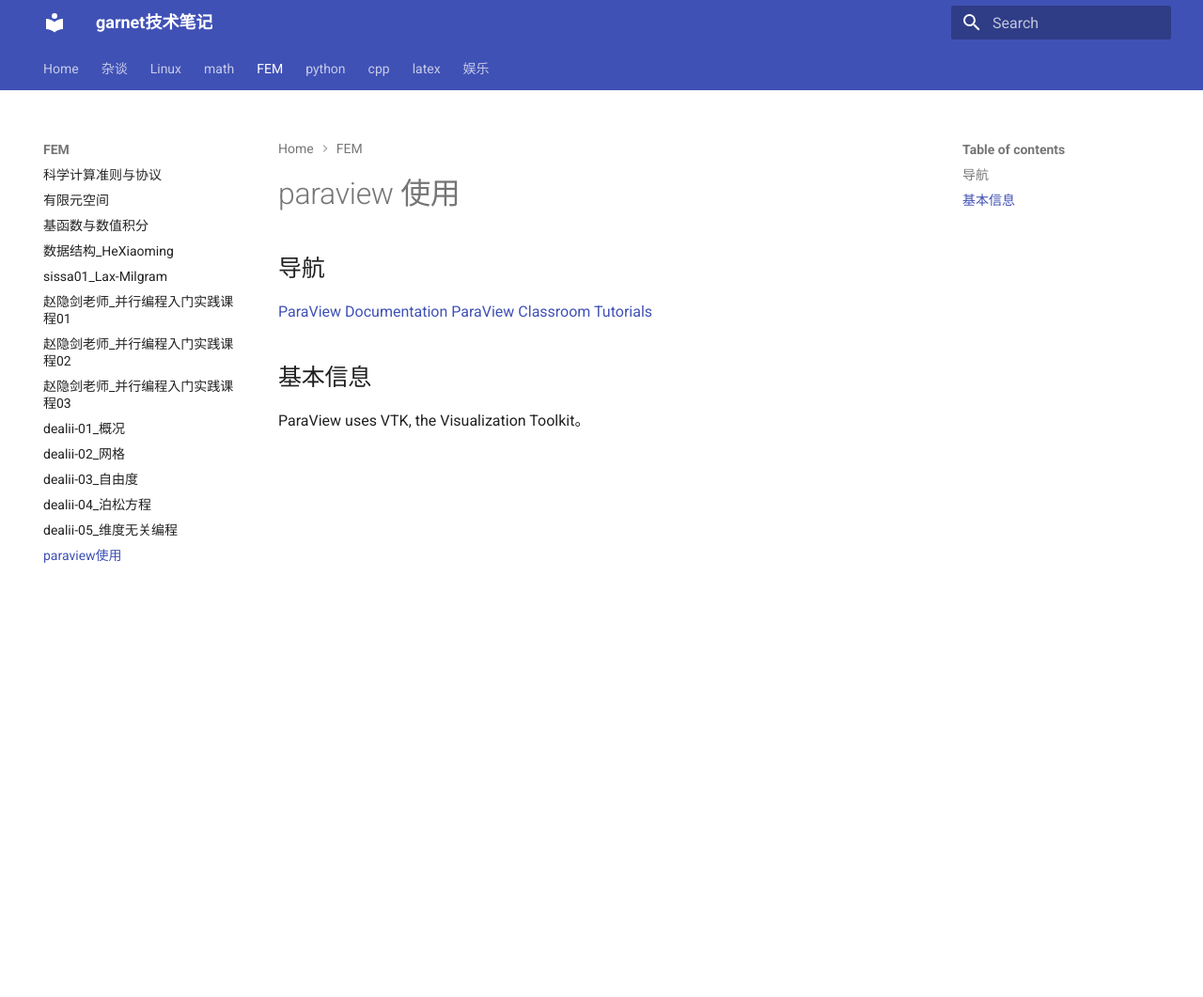
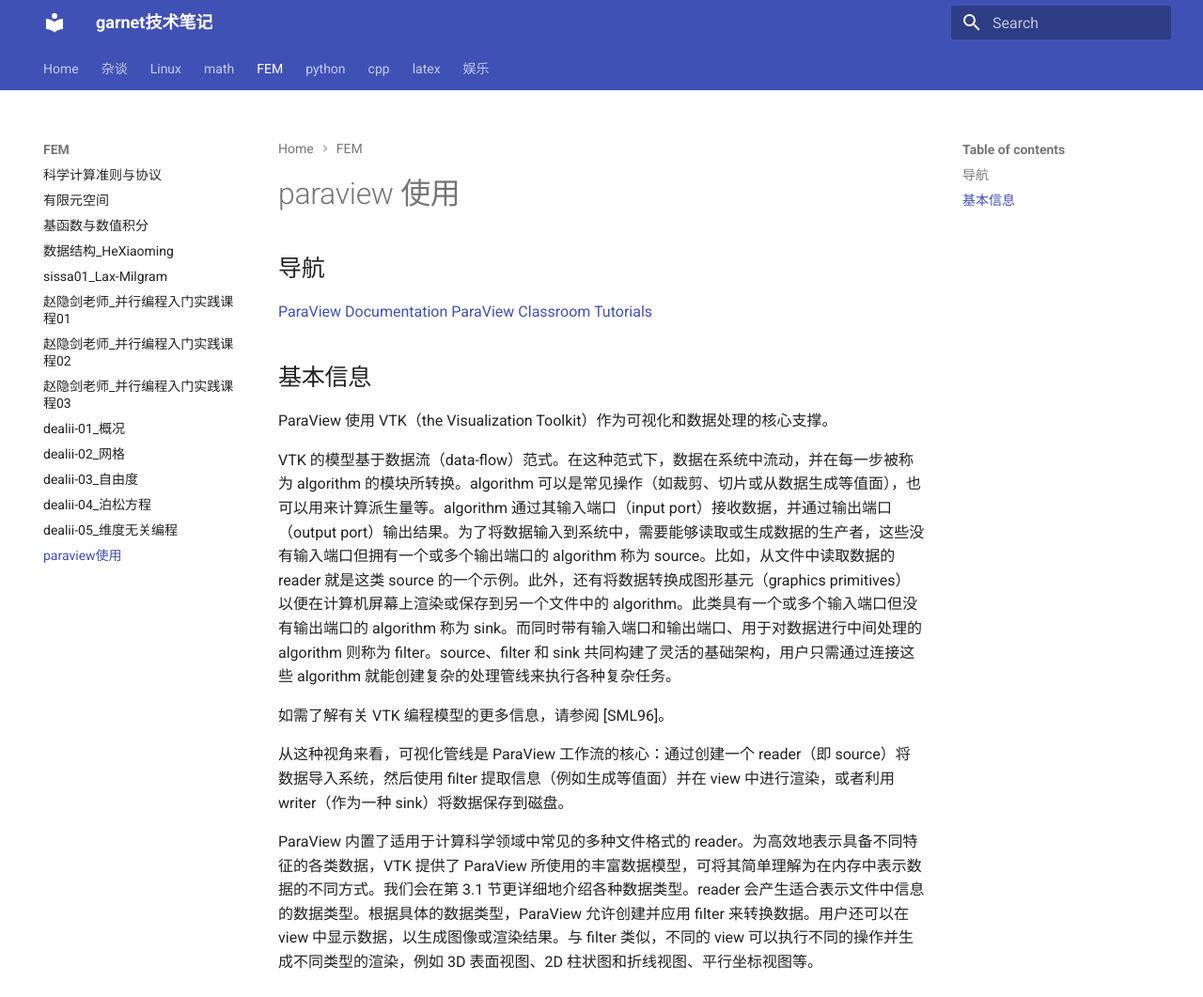
Before and after one commit to ymma98/technotes, an MkDocs documentation site: the page built from docs/FEM/paraview使用.md, in a window 1280 px wide and 1061 px high. Shown: the whole window at 94% size. Built offline with MkDocs 1.6.1 and Material for MkDocs 9.7.7, drawn with Linux system fonts in a browser that asks for light colours.

Commit message:
docs/FEM/paraview使用.md updated from https://stackedit.cn/

```diff
--- a/docs/FEM/paraview使用.md
+++ b/docs/FEM/paraview使用.md
@@ -6,8 +6,16 @@
 
 ## 基本信息
 
-ParaView uses VTK, the Visualization Toolkit。
+ParaView 使用 VTK（the Visualization Toolkit）作为可视化和数据处理的核心支撑。
+
+VTK 的模型基于数据流（data-flow）范式。在这种范式下，数据在系统中流动，并在每一步被称为 algorithm 的模块所转换。algorithm 可以是常见操作（如裁剪、切片或从数据生成等值面），也可以用来计算派生量等。algorithm 通过其输入端口（input port）接收数据，并通过输出端口（output port）输出结果。为了将数据输入到系统中，需要能够读取或生成数据的生产者，这些没有输入端口但拥有一个或多个输出端口的 algorithm 称为 source。比如，从文件中读取数据的 reader 就是这类 source 的一个示例。此外，还有将数据转换成图形基元（graphics primitives）以便在计算机屏幕上渲染或保存到另一个文件中的 algorithm。此类具有一个或多个输入端口但没有输出端口的 algorithm 称为 sink。而同时带有输入端口和输出端口、用于对数据进行中间处理的 algorithm 则称为 filter。source、filter 和 sink 共同构建了灵活的基础架构，用户只需通过连接这些 algorithm 就能创建复杂的处理管线来执行各种复杂任务。
+
+如需了解有关 VTK 编程模型的更多信息，请参阅 [SML96]。
+
+从这种视角来看，可视化管线是 ParaView 工作流的核心：通过创建一个 reader（即 source）将数据导入系统，然后使用 filter 提取信息（例如生成等值面）并在 view 中进行渲染，或者利用 writer（作为一种 sink）将数据保存到磁盘。
+
+ParaView 内置了适用于计算科学领域中常见的多种文件格式的 reader。为高效地表示具备不同特征的各类数据，VTK 提供了 ParaView 所使用的丰富数据模型，可将其简单理解为在内存中表示数据的不同方式。我们会在第 3.1 节更详细地介绍各种数据类型。reader 会产生适合表示文件中信息的数据类型。根据具体的数据类型，ParaView 允许创建并应用 filter 来转换数据。用户还可以在 view 中显示数据，以生成图像或渲染结果。与 filter 类似，不同的 view 可以执行不同的操作并生成不同类型的渲染，例如 3D 表面视图、2D 柱状图和折线视图、平行坐标视图等。
 <!--stackedit_data:
-eyJoaXN0b3J5IjpbLTIxMDMwMjc2NzMsLTEyNjcyOTMyOTQsLT
-EwMDkyMjU4MzNdfQ==
+eyJoaXN0b3J5IjpbLTkwNzU3OTY2NSwtMTI2NzI5MzI5NCwtMT
+AwOTIyNTgzM119
 -->
```
